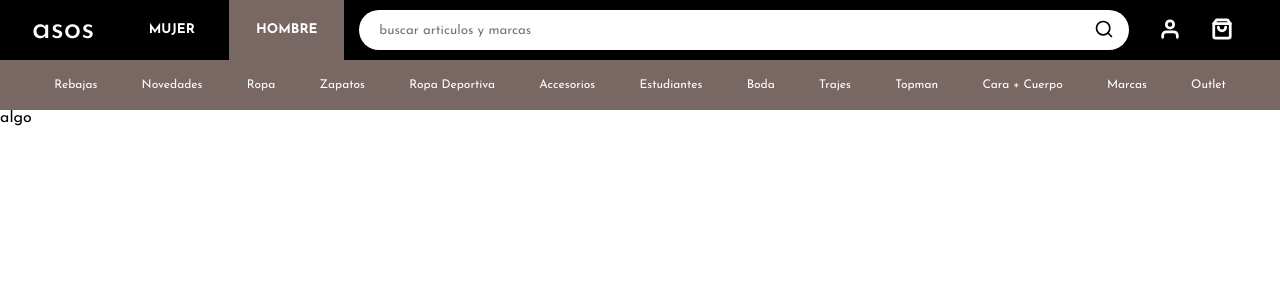
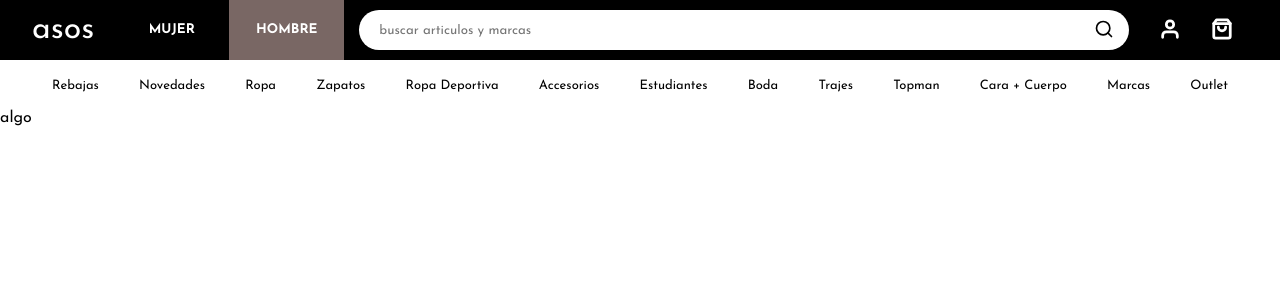
Before and after one commit to Diego-Aldao/Ecommerce-react, a React (Vite) app: page /hombre in a window 1280 px wide. Shown: the top 300 px of the page. Built offline with nearby package versions, Linux system fonts and the light colour scheme.

Commit message:
añadidos los colores finales

```diff
--- a/src/components/Detalle/Info.jsx
+++ b/src/components/Detalle/Info.jsx
@@ -89,8 +89,8 @@ const Compra = styled.div`
     justify-content: center;
     align-items: center;
     border: none;
-    background: #34a07c;
-    color: white;
+    background: var(--color-linear);
+    color: black;
     text-transform: uppercase;
     font-weight: 800;
     font-size: 14px;
--- a/src/components/ListadoProductos/Filtro/FiltroDesk/FiltroDesk.jsx
+++ b/src/components/ListadoProductos/Filtro/FiltroDesk/FiltroDesk.jsx
@@ -134,7 +134,7 @@ const Detalle = styled.div`
     .seleccionado {
       color: black;
       font-weight: 600;
-      background: var(--gradiente2);
+      background: var(--gradiente-principal);
     }
   }
 `;
--- a/src/components/ListadoProductos/Filtro/FiltroMovil/ListaFiltro.jsx
+++ b/src/components/ListadoProductos/Filtro/FiltroMovil/ListaFiltro.jsx
@@ -66,7 +66,7 @@ export const Lista = styled.ul`
   .seleccionado {
     color: black;
     font-weight: 600;
-    background: var(--gradiente2);
+    background: var(--gradiente-principal);
   }
 `;
 export const Footer = styled.div`
--- a/src/components/Nav/NavDesk/NavDeskPrincipal.jsx
+++ b/src/components/Nav/NavDesk/NavDeskPrincipal.jsx
@@ -7,16 +7,17 @@ const Navegacion = styled.nav`
   width: 100%;
   height: 50px;
   padding: 0px 32px;
-  background: #796764;
+  background: var(--gradiente-principal);
   position: relative;
   button {
     flex: 1 1 auto;
     padding: 10px;
     background: none;
     color: white;
+    color: black;
     border: none;
     text-transform: capitalize;
-    font-size: 12px;
+    font-size: 13px;
   }
   @media (min-width: 1024px) {
     display: flex;
```
